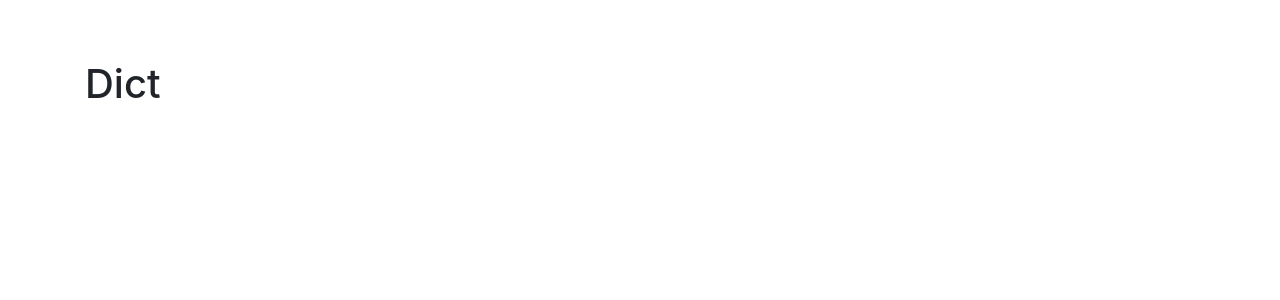
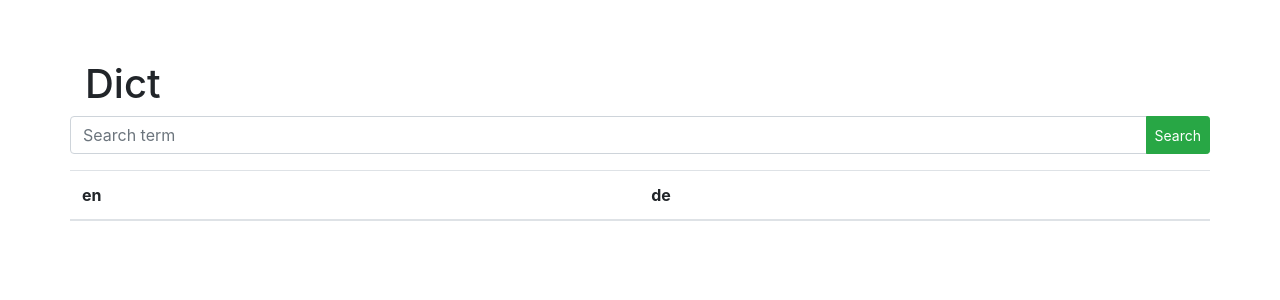
Before and after one commit to lefarov/Dict2Quizlet, a Vue app in the folder client/: page / in a window 1280 px wide. Shown: the top 300 px of the page. Built offline with nearby package versions, Linux system fonts and the light colour scheme.

Commit message:
Table header is added to Dict component.

```diff
--- a/client/package.json
+++ b/client/package.json
@@ -21,7 +21,7 @@
     "@vue/cli-service": "^4.4.0",
     "@vue/eslint-config-airbnb": "^5.0.2",
     "babel-eslint": "^10.1.0",
-    "eslint": "^6.7.2",
+    "eslint": "^7.2.0",
     "eslint-plugin-import": "^2.20.2",
     "eslint-plugin-vue": "^6.2.2",
     "vue-template-compiler": "^2.6.11"
--- a/client/src/components/Dict.vue
+++ b/client/src/components/Dict.vue
@@ -4,6 +4,50 @@
       <div class="col-sm-10">
         <h1>Dict</h1>
       </div>
+      <div class="input-group mb-3">
+        <input id="search-term-input"
+               type="text"
+               class="form-control"
+               placeholder="Search term"
+               v-model="term">
+        <div class="input-group-append">
+          <button type="button"
+                  class="btn btn-success btn-sm"
+                  @click="searchTerm">Search</button>
+        </div>
+      </div>
+      <table class="table table-striped">
+        <thead>
+          <tr>
+            <th scope="col">en</th>
+            <th scope="col">de</th>
+          </tr>
+        </thead>
+        <tbody>
+            <tr v-for="(translation, index) in translation.subst" :key="index">
+              <td>{{ translation.en }}</td>
+              <td>{{ translation.de }}</td>
+            </tr>
+        </tbody>
+      </table>
     </div>
   </div>
 </template>
+
+<script>
+// import axios from 'axios';
+
+export default {
+  data() {
+    return {
+      term: '',
+      translation: [],
+    };
+  },
+  methods: {
+    searchTerm() {
+
+    },
+  },
+};
+</script>
```
Also changed, not shown: 1 other file (tests, documents, lock files or other folders).
